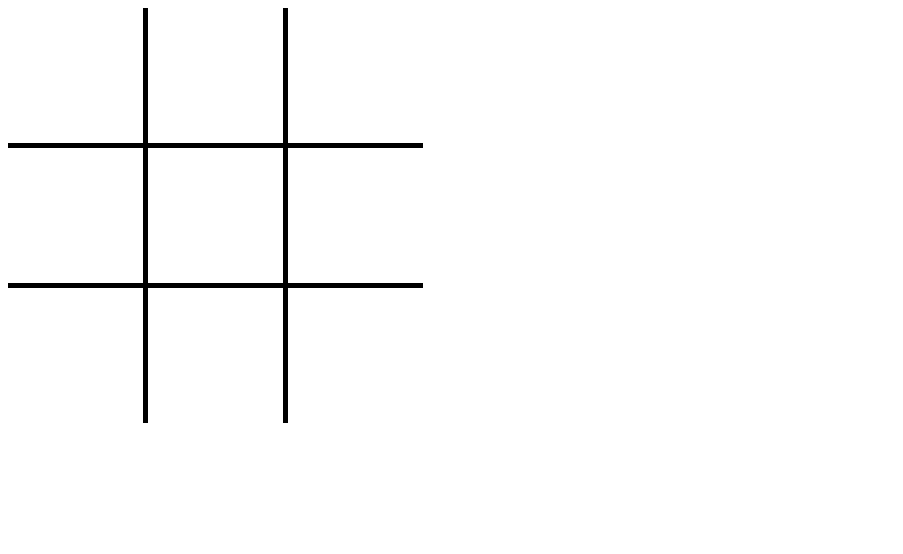
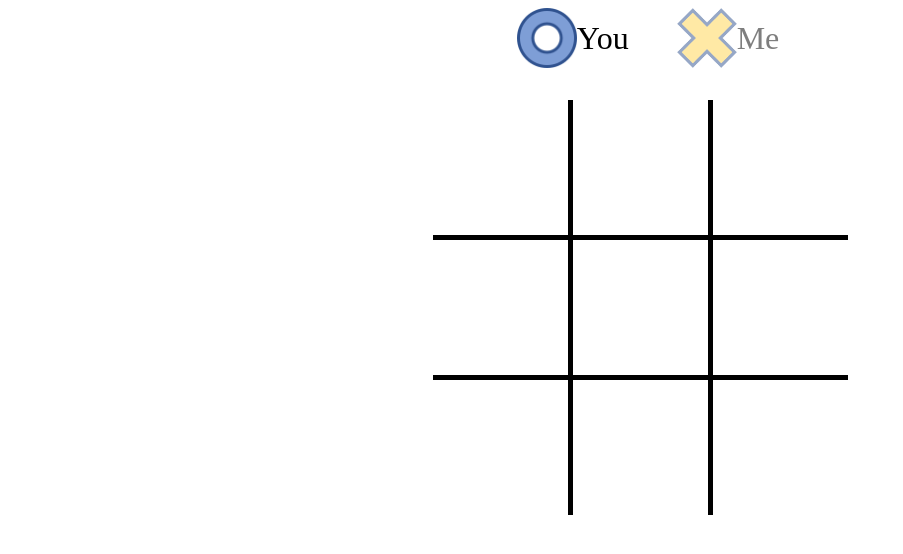
Before and after one commit to Fel1xR0eder/TicTacToe, a plain HTML site: page index.html in a window 1280 px wide. Shown: the whole page, without its empty margins (0-903 px from the left). Drawn offline with Linux system fonts and the light colour scheme.

Commit message:
button twice-bug fixed

```diff
--- a/index.html
+++ b/index.html
@@ -11,6 +11,15 @@
 </head>
 
 <body>
+
+    <div class="player-panel">
+        <div id="player-1">
+            <img src="./img/circle.png"> You
+        </div>
+        <div class="player-inactive" id="player-2">
+            <img src="./img/cross.png"> Me
+        </div>
+    </div>
     <table>
         <tr>
             <td onclick="fillShape(0)">
--- a/script.js
+++ b/script.js
@@ -3,16 +3,22 @@ let fields = [];
 let currentShape = 'cross';
 
 function fillShape(id) {
+    if (!fields[id]) {
         if (currentShape == 'cross') {
             currentShape = 'circle'
+            document.getElementById('player-1').classList.add('player-inactive');
+            document.getElementById('player-2').classList.remove('player-inactive');
         } else {
             currentShape = 'cross'
+            document.getElementById('player-1').classList.remove('player-inactive');
+            document.getElementById('player-2').classList.add('player-inactive');
         }
 
         fields[id] = currentShape;
         console.log(fields);
         draw();
         checkForWin();
+    }
 }
 
 function draw() {
@@ -30,39 +36,39 @@ function draw() {
 function checkForWin() {
     let winner;
 
-    if( fields[0] == fields[1] && fields[1] == fields[2] && fields[0]) {
+    if (fields[0] == fields[1] && fields[1] == fields[2] && fields[0]) {
         winner = fields[0];
     }
 
-    if( fields[3] == fields[4] && fields[4] == fields[5] && fields[3]) {
+    if (fields[3] == fields[4] && fields[4] == fields[5] && fields[3]) {
         winner = fields[3];
     }
 
-    if( fields[6] == fields[7] && fields[7] == fields[8] && fields[6]) {
+    if (fields[6] == fields[7] && fields[7] == fields[8] && fields[6]) {
         winner = fields[6];
     }
 
-    if( fields[0] == fields[3] && fields[3] == fields[6] && fields[0]) {
+    if (fields[0] == fields[3] && fields[3] == fields[6] && fields[0]) {
         winner = fields[0];
     }
 
-    if( fields[1] == fields[4] && fields[4] == fields[7] && fields[1]) {
+    if (fields[1] == fields[4] && fields[4] == fields[7] && fields[1]) {
         winner = fields[1];
     }
 
-    if( fields[2] == fields[5] && fields[5] == fields[8] && fields[2]) {
+    if (fields[2] == fields[5] && fields[5] == fields[8] && fields[2]) {
         winner = fields[2];
     }
 
-    if( fields[0] == fields[4] && fields[4] == fields[4] && fields[0]) {
+    if (fields[0] == fields[4] && fields[4] == fields[4] && fields[0]) {
         winner = fields[0];
     }
 
-    if( fields[2] == fields[4] && fields[4] == fields[6] && fields[2]) {
+    if (fields[2] == fields[4] && fields[4] == fields[6] && fields[2]) {
         winner = fields[2];
     }
 
-    if(winner) {
+    if (winner) {
         console.log('GEWONNEN ' + winner);
     }
 }
--- a/style.css
+++ b/style.css
@@ -1,3 +1,33 @@
+body {
+    display: flex;
+    justify-content: center;
+    align-items: center;
+    flex-direction: column;
+}
+
+.player-panel {
+    display: flex;
+    font-size: 32px;
+    margin-bottom: 32px;
+}
+
+.player-panel div {
+    display: flex;
+    align-items: center;
+    margin-left: 16px;
+    margin-right: 16px;
+}
+
+.player-panel img {
+    width: 60px;
+    height: 60px;
+    margin-left: 16px;
+}
+
+.player-inactive {
+    opacity: 0.5;
+}
+
 table {
     border-collapse: collapse;
 }
```
Lines whose indentation alone changed are shown as unchanged.
